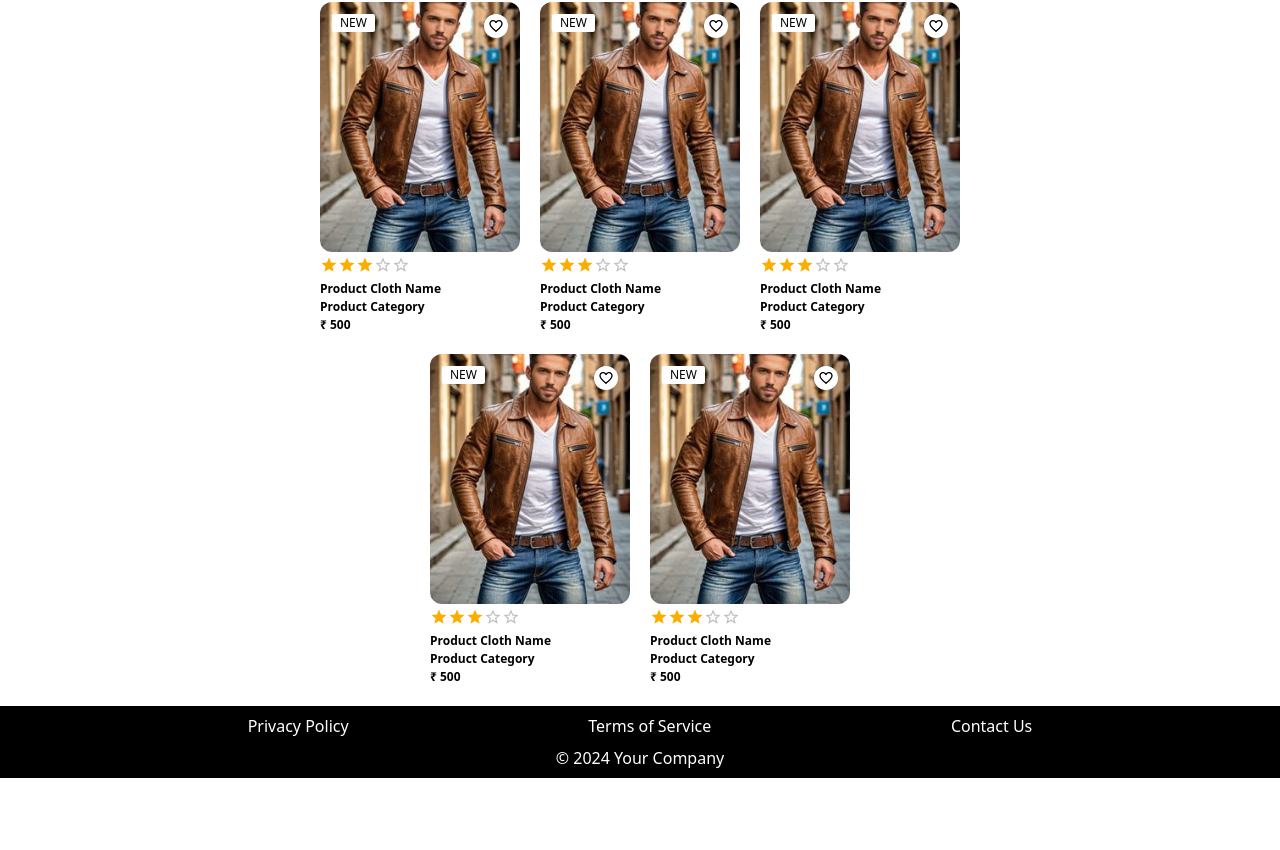
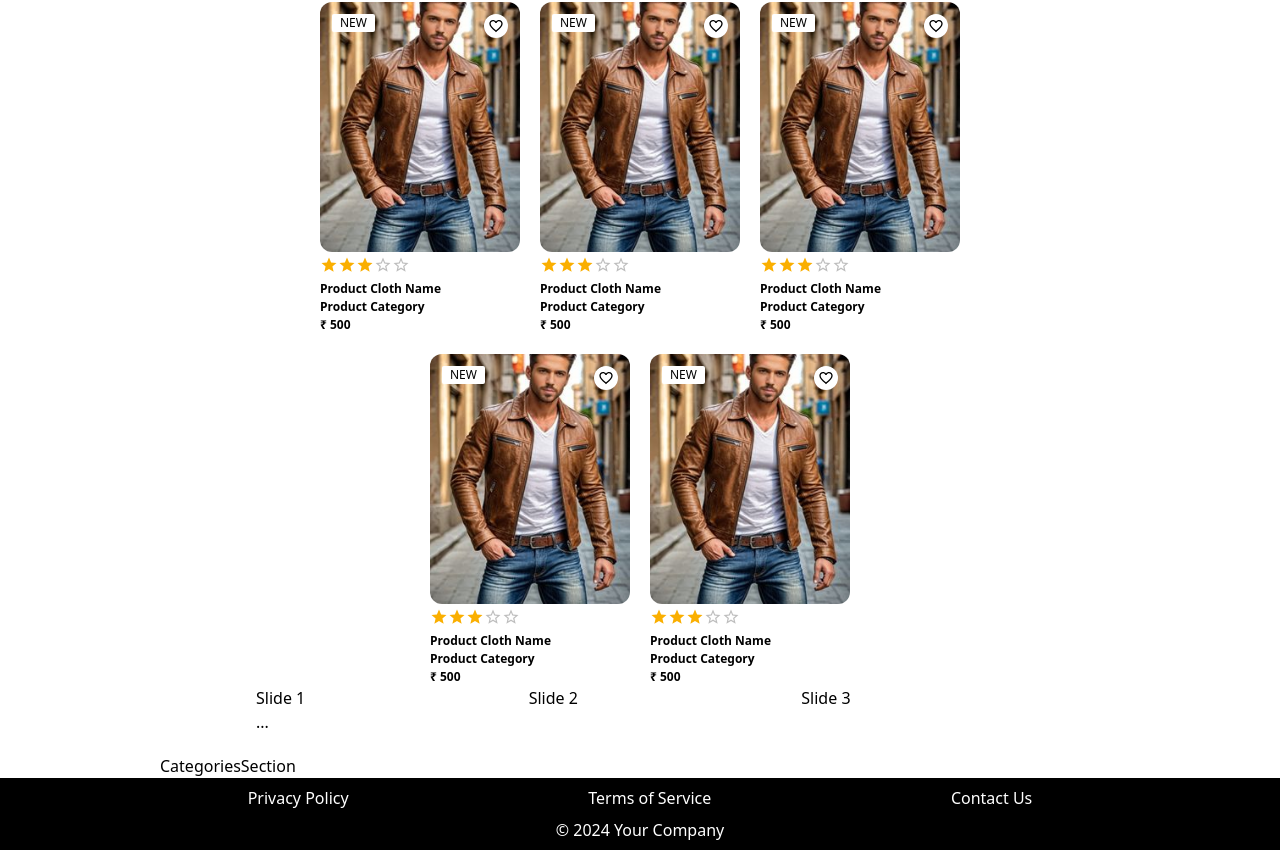
Before and after one commit to shubhamtade/NinjaKart, a React (Vite) app: page / in a window 1280 px wide. Shown: the part 786-1636 px from the top of the page. Before the commit the page ends 1564 px from the top, so only its background shows below. Built offline with nearby package versions, Linux system fonts and the light colour scheme.

Commit message:
Checking slider in deployment

```diff
--- a/package.json
+++ b/package.json
@@ -17,7 +17,8 @@
     "@mui/material": "^6.2.1",
     "react": "^18.3.1",
     "react-dom": "^18.3.1",
-    "react-router-dom": "^7.0.2"
+    "react-router-dom": "^7.0.2",
+    "swiper": "^11.1.15"
   },
   "devDependencies": {
     "@eslint/js": "^9.17.0",
--- a/src/components/Home/JustInSection.jsx
+++ b/src/components/Home/JustInSection.jsx
@@ -4,6 +4,12 @@
 import FavoriteBorderOutlinedIcon from "@mui/icons-material/FavoriteBorderOutlined";
 import Model1 from "../../assets/JustInModel1.jpg";
 import Rating from "@mui/material/Rating";
+
+// Import Swiper React components
+import { Swiper, SwiperSlide } from "swiper/react";
+
+// Import Swiper styles
+import "swiper/css";
 
 const JustInSection = () => {
   const items = Array.from({ length: 5 }, (_, index) => (
@@ -44,6 +50,19 @@
       </div>
 
       <div className="flex justify-center flex-wrap gap-5">{items}</div>
+
+      <Swiper
+        spaceBetween={50}
+        slidesPerView={3}
+        onSlideChange={() => console.log("slide change")}
+        onSwiper={(swiper) => console.log(swiper)}
+      >
+        <SwiperSlide>Slide 1</SwiperSlide>
+        <SwiperSlide>Slide 2</SwiperSlide>
+        <SwiperSlide>Slide 3</SwiperSlide>
+        <SwiperSlide>Slide 4</SwiperSlide>
+        ...
+      </Swiper>
     </div>
   );
 };
--- a/src/pages/Home.jsx
+++ b/src/pages/Home.jsx
@@ -2,6 +2,7 @@
 import Hero from "../components/Home/Hero";
 import TrendingBrand from "../components/Home/TrendingBrand";
 import JustInSection from "../components/Home/JustInSection";
+import CategoriesSection from "../components/Home/CategoriesSection";
 
 const Home = () => {
   return (
@@ -10,6 +11,7 @@
       <div className="md:container md:mx-auto">
         <TrendingBrand />
         <JustInSection />
+        <CategoriesSection />
       </div>
     </div>
   );
```
Also changed, not shown: 1 other file (tests, documents, lock files or other folders).
